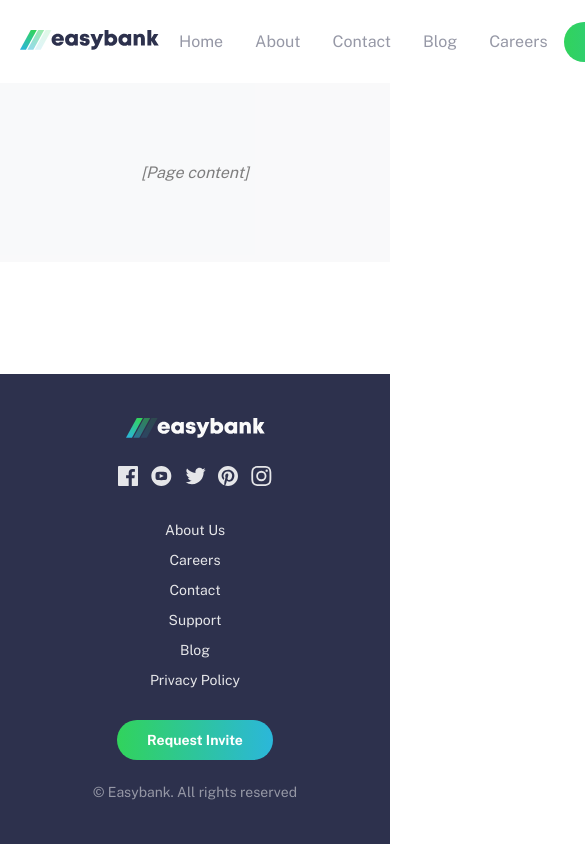
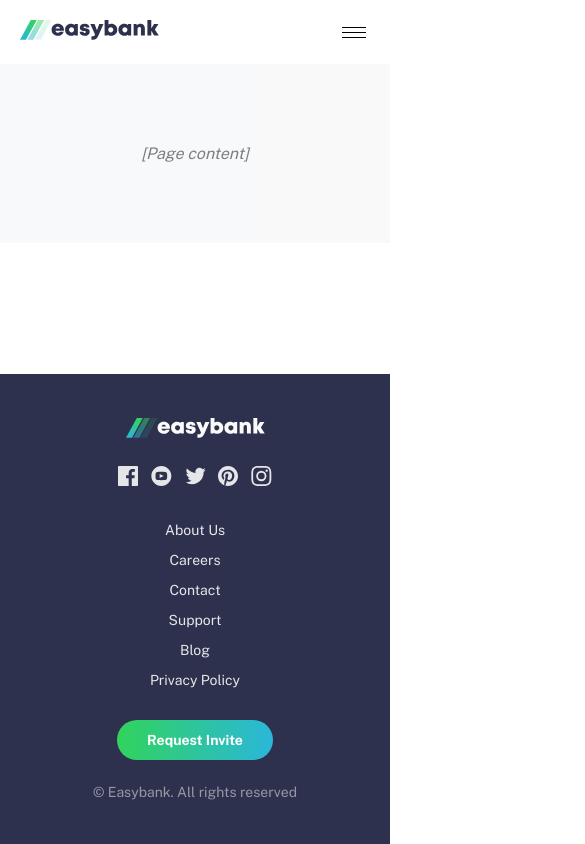
Before and after one commit to diego-aquino/easybank, a Next.js app: page / in a window 390 px wide. Shown: the top 844 px of the page, 585 px wide, since content can reach past the window. Built offline with nearby package versions, Linux system fonts and the light colour scheme.

Commit message:
Improve responsiveness of the landing page header

```diff
--- /dev/null
+++ b/src/assets/CloseIcon.tsx
@@ -0,0 +1,19 @@
+import { FC, SVGAttributes } from 'react';
+
+type Props = SVGAttributes<SVGSVGElement>;
+
+const CloseIcon: FC<Props> = (props) => (
+  <svg
+    xmlns="http://www.w3.org/2000/svg"
+    viewBox="0 0 18 18"
+    fill="currentColor"
+    {...props}
+  >
+    <g fillRule="evenodd">
+      <path d="M.868.661l16.97 16.97-.706.708L.162 1.369z" />
+      <path d="M.161 17.632L17.131.662l.708.706-16.97 16.97z" />
+    </g>
+  </svg>
+);
+
+export default CloseIcon;
--- /dev/null
+++ b/src/assets/HamburgerIcon.tsx
@@ -0,0 +1,19 @@
+import { FC, SVGAttributes } from 'react';
+
+type Props = SVGAttributes<SVGSVGElement>;
+
+const HamburgerIcon: FC<Props> = (props) => (
+  <svg
+    xmlns="http://www.w3.org/2000/svg"
+    width="24"
+    height="11"
+    fill="currentColor"
+    {...props}
+  >
+    <g fillRule="evenodd">
+      <path d="M0 0h24v1H0zM0 5h24v1H0zM0 10h24v1H0z" />
+    </g>
+  </svg>
+);
+
+export default HamburgerIcon;
--- a/src/assets/index.tsx
+++ b/src/assets/index.tsx
@@ -4,6 +4,8 @@ import TwitterIcon from './TwitterIcon';
 import PinterestIcon from './PinterestIcon';
 import InstagramIcon from './InstagramIcon';
 import FacebookIcon from './FacebookIcon';
+import HamburgerIcon from './HamburgerIcon';
+import CloseIcon from './CloseIcon';
 
 export {
   Logo,
@@ -12,4 +14,6 @@ export {
   PinterestIcon,
   InstagramIcon,
   FacebookIcon,
+  HamburgerIcon,
+  CloseIcon,
 };
--- a/src/components/common/Header.tsx
+++ b/src/components/common/Header.tsx
@@ -1,20 +1,24 @@
 import { FC, HTMLAttributes } from 'react';
 import Link from 'next/link';
 
-import { Logo } from 'assets';
+import { Logo, HamburgerIcon } from 'assets';
+import { useToggle } from 'hooks';
 import {
   Container,
   LogoContainer,
   Navbar,
+  NavbarLinkUl,
   NavbarLi,
+  RequestInviteAnchor,
+  ToggleNavbarModalButton,
+  StyledCloseIcon,
 } from 'styles/components/common/Header';
-import { Anchor } from 'styles/components/common/Active';
 
-interface NavbarItemProps {
+interface NavbarLinkProps {
   href: string;
 }
 
-const NavbarItem: FC<NavbarItemProps> = ({ href, children }) => (
+const NavbarLinkItem: FC<NavbarLinkProps> = ({ href, children }) => (
   <NavbarLi>
     <Link href={href}>
       <a>{children}</a>
@@ -24,7 +28,10 @@ const NavbarItem: FC<NavbarItemProps> = ({ href, children }) => (
 
 type Props = HTMLAttributes<HTMLElement>;
 
-const Header: FC<Props> = (props) => (
+const Header: FC<Props> = (props) => {
+  const [navbarModalIsActive, toggleNavbarModalIsActive] = useToggle();
+
+  return (
     <Container {...props}>
       <Link href="/" passHref>
         <LogoContainer>
@@ -32,20 +39,24 @@ const Header: FC<Props> = (props) => (
         </LogoContainer>
       </Link>
 
-    <Navbar>
-      <ul>
-        <NavbarItem href="/">Home</NavbarItem>
-        <NavbarItem href="/">About</NavbarItem>
-        <NavbarItem href="/">Contact</NavbarItem>
-        <NavbarItem href="/">Blog</NavbarItem>
-        <NavbarItem href="/">Careers</NavbarItem>
-      </ul>
+      <Navbar modalActive={navbarModalIsActive}>
+        <NavbarLinkUl>
+          <NavbarLinkItem href="/">Home</NavbarLinkItem>
+          <NavbarLinkItem href="/">About</NavbarLinkItem>
+          <NavbarLinkItem href="/">Contact</NavbarLinkItem>
+          <NavbarLinkItem href="/">Blog</NavbarLinkItem>
+          <NavbarLinkItem href="/">Careers</NavbarLinkItem>
+        </NavbarLinkUl>
+        <ToggleNavbarModalButton onClick={toggleNavbarModalIsActive}>
+          {navbarModalIsActive ? <StyledCloseIcon /> : <HamburgerIcon />}
+        </ToggleNavbarModalButton>
       </Navbar>
 
       <Link href="/" passHref>
-      <Anchor>Request Invite</Anchor>
+        <RequestInviteAnchor>Request Invite</RequestInviteAnchor>
       </Link>
     </Container>
   );
+};
 
 export default Header;
--- /dev/null
+++ b/src/hooks/index.ts
@@ -0,0 +1,3 @@
+import useToggle from './useToggle';
+
+export { useToggle };
--- /dev/null
+++ b/src/hooks/useToggle.ts
@@ -0,0 +1,13 @@
+import { useReducer } from 'react';
+
+function toggleReducer(state: boolean) {
+  return !state;
+}
+
+function useToggle(initialValue = false): [boolean, () => void] {
+  const [value, toggleValue] = useReducer(toggleReducer, initialValue);
+
+  return [value, toggleValue];
+}
+
+export default useToggle;
--- a/src/styles/components/common/Header.ts
+++ b/src/styles/components/common/Header.ts
@@ -1,9 +1,13 @@
-import styled from 'styled-components';
+import { CloseIcon } from 'assets';
+import styled, { css } from 'styled-components';
 
 import theme from 'styles/theme';
+import { toOpacity } from 'utils/colors';
+import { Anchor } from './Active';
 
 export const Container = styled.header`
   width: 100%;
+  height: 21rem;
   max-width: 1024px;
   margin: 0 auto;
 
@@ -11,8 +15,8 @@ export const Container = styled.header`
   align-items: center;
   justify-content: space-between;
 
-  > * {
-    flex-shrink: 0;
+  @media (max-width: 768px) {
+    height: 16rem;
   }
 `;
 
@@ -20,12 +24,63 @@ export const LogoContainer = styled.a`
   padding: 1rem;
 `;
 
-export const Navbar = styled.nav`
-  ul {
+export const NavbarLinkUl = styled.ul`
   display: flex;
   align-items: center;
+  list-style: none;
 
-    list-style: none;
+  @media (max-width: 768px) {
+    width: calc(100% - 8rem);
+    max-width: 70rem;
+    border-radius: 1rem;
+    padding: 6rem;
+
+    flex-direction: column;
+    justify-content: center;
+
+    position: absolute;
+    top: 20rem;
+    left: 50%;
+    transform: translateX(-50%);
+    z-index: 2;
+
+    background-color: ${theme.colors.neutral.white};
+  }
+`;
+
+interface NavbarProps {
+  modalActive: boolean;
+}
+
+export const Navbar = styled.nav<NavbarProps>`
+  @media (max-width: 768px) {
+    ::after {
+      content: '';
+      width: 100vw;
+      height: calc(100vh - 16rem);
+
+      position: absolute;
+      top: 16rem;
+      left: 0;
+      z-index: 1;
+
+      display: ${({ modalActive }) => (modalActive ? 'block' : 'none')};
+
+      background-color: ${toOpacity(theme.colors.primary.darkBlue, 0.5)};
+      background: linear-gradient(
+        180deg,
+        ${toOpacity(theme.colors.primary.darkBlue, 0.65)},
+        transparent
+      );
+    }
+
+    ${NavbarLinkUl} {
+      ${({ modalActive }) =>
+        !modalActive &&
+        css`
+          display: none;
+        `}
+    }
   }
 `;
 
@@ -41,8 +96,9 @@ export const NavbarLi = styled.li`
     text-decoration: none;
 
     position: relative;
+  }
 
-    ::after {
+  a::after {
     content: '';
     width: 0;
     height: 1rem;
@@ -59,14 +115,57 @@ export const NavbarLi = styled.li`
     background: ${theme.gradients.primary};
   }
 
-    :hover {
+  a:hover {
     cursor: pointer;
     color: ${theme.colors.primary.darkBlue};
+  }
 
-      ::after {
+  a:hover::after {
     width: 100%;
     opacity: 1;
   }
+
+  @media (max-width: 1024px) {
+    padding: 0 2rem;
+
+    a {
+      padding: 3rem 1rem;
+    }
+  }
+
+  @media (max-width: 768px) {
+    a {
+      color: ${theme.colors.primary.darkBlue};
     }
   }
 `;
+
+export const RequestInviteAnchor = styled(Anchor)`
+  @media (max-width: 768px) {
+    display: none;
+  }
+`;
+
+export const ToggleNavbarModalButton = styled.button`
+  padding: 2rem;
+  border: 0;
+
+  display: none;
+  background-color: transparent;
+
+  transition: color ${theme.transitions.regular};
+
+  :hover {
+    cursor: pointer;
+    color: ${theme.colors.primary.limeGreen};
+  }
+
+  @media (max-width: 768px) {
+    display: flex;
+  }
+`;
+
+export const StyledCloseIcon = styled(CloseIcon)`
+  height: 4rem;
+  width: 4rem;
+`;
```
Lines whose indentation alone changed are shown as unchanged.
